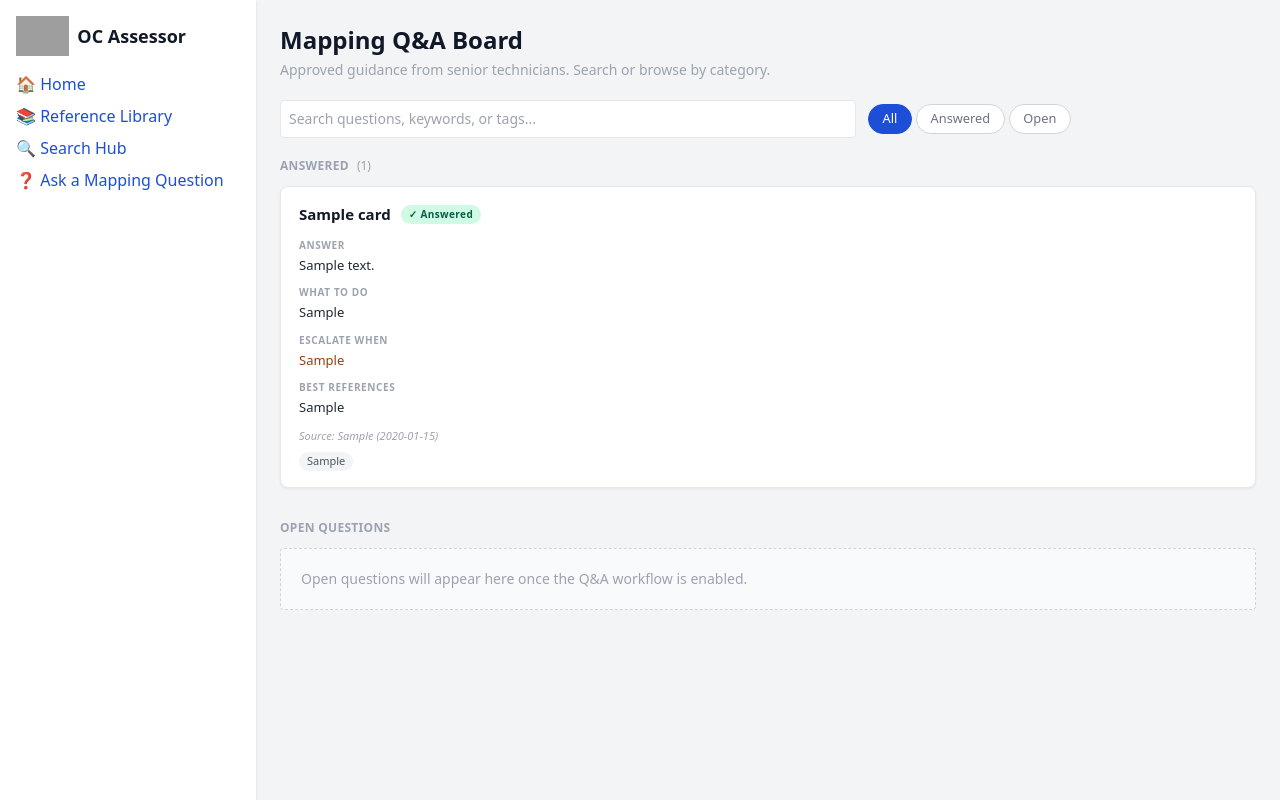
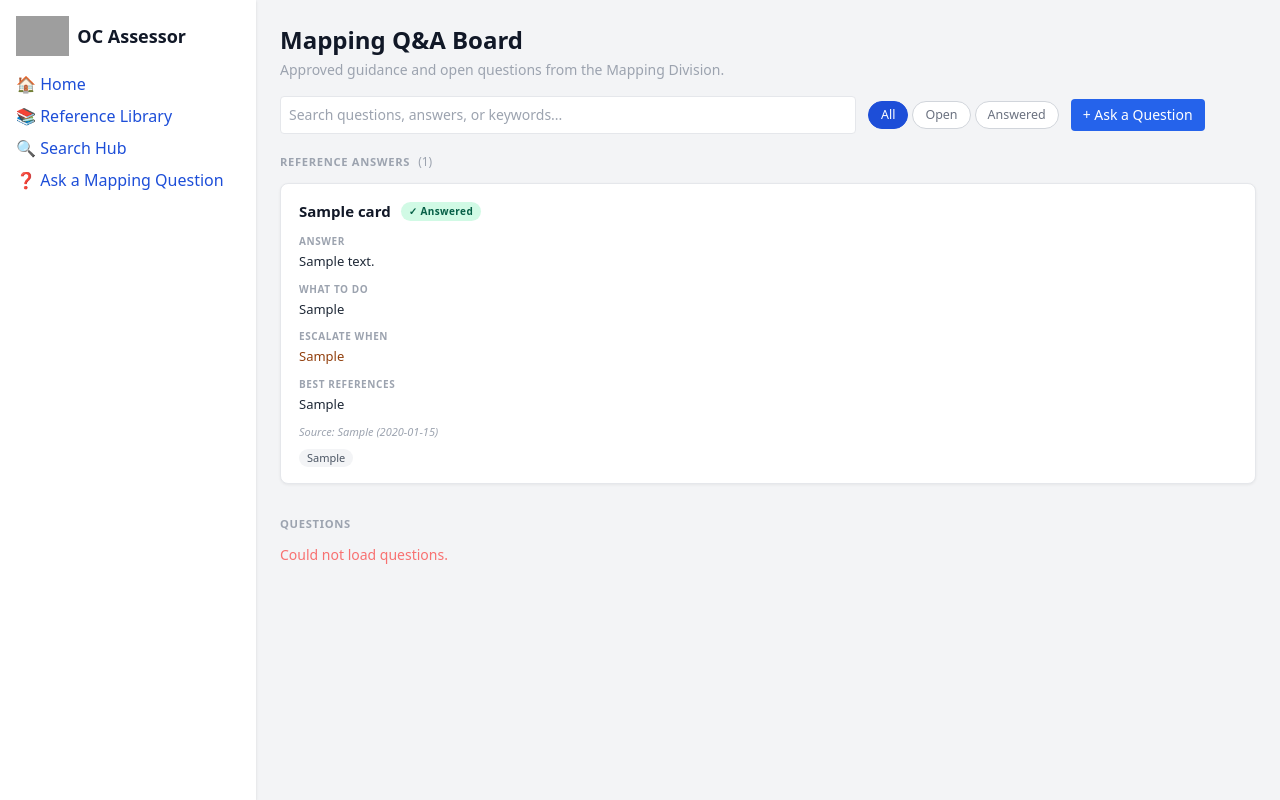
Before and after one commit to chrisrivero-dev/sop-hub, a Flask app: page /ask-mapping-question in a window 1280 px wide. Run offline with Flask 3, Linux system fonts and the light colour scheme; tables that the repository leaves empty hold one stand-in row (values such as "Sample post"); some libraries are stand-ins or nearby versions; grey boxes are pictures that could not be loaded.

Commit message:
Make Q&A name fields optional

```diff
--- /dev/null
+++ b/static/js/qa_board.js
@@ -0,0 +1,326 @@
+/* =====================================================
+   MAPPING Q&A BOARD — QUESTIONS & ANSWERS
+   Owns: real Q&A (not Scenario Cards).
+   No AI. No LLM. No cloud. Local only.
+===================================================== */
+
+(function () {
+  "use strict";
+
+  const qaResults = document.getElementById("qaResults");
+  const qaCount = document.getElementById("qaCount");
+  const qaSection = document.getElementById("qaSection");
+  const askBtn = document.getElementById("qaAskBtn");
+  const askForm = document.getElementById("qaAskForm");
+  const askCancel = document.getElementById("qaAskCancel");
+  const askSubmit = document.getElementById("qaAskSubmit");
+
+  if (!qaResults) return;
+
+  let questions = [];
+  let activeFilter = "all";
+
+  // ---- ESCAPE ----
+  function esc(v) {
+    return String(v ?? "")
+      .replace(/&/g, "&amp;")
+      .replace(/</g, "&lt;")
+      .replace(/>/g, "&gt;")
+      .replace(/"/g, "&quot;");
+  }
+
+  function fmtDate(iso) {
+    if (!iso) return "";
+    try {
+      return new Date(iso).toLocaleDateString();
+    } catch {
+      return "";
+    }
+  }
+
+  // ---- FILTER SYNC with scenario_cards.js ----
+  document.getElementById("scFilters")?.addEventListener("click", (e) => {
+    const btn = e.target.closest(".sc-filter-btn");
+    if (!btn) return;
+    activeFilter = btn.dataset.filter;
+    render(questions);
+    if (qaSection) {
+      qaSection.style.display = activeFilter === "answered" ? "" : "";
+    }
+  });
+
+  // ---- RENDER ANSWER ----
+  function renderAnswer(a) {
+    const bestBadge = a.is_best_answer
+      ? `<span class="qa-best-badge">✓ Best</span>`
+      : "";
+    const approvedBadge = a.approved_by
+      ? `<span class="qa-approved-badge">Approved by ${esc(a.approved_by)}</span>`
+      : "";
+    const markBestBtn = !a.is_best_answer
+      ? `<button class="qa-mark-best text-xs text-gray-400 hover:text-green-700 whitespace-nowrap mt-1"
+                 data-aid="${a.id}">Mark Best</button>`
+      : "";
+    return `
+      <div class="qa-answer ${a.is_best_answer ? "qa-answer-best" : ""}" data-aid="${a.id}">
+        <div class="flex items-start gap-2">
+          <div class="flex-1">
+            <div class="qa-answer-body">${esc(a.body)}</div>
+            <div class="qa-meta">
+            ${esc(a.answered_by || "Mapping Technician")} · ${fmtDate(a.answered_at)}${bestBadge}${approvedBadge}
+            </div>
+          </div>
+          <div class="flex-shrink-0">${markBestBtn}</div>
+        </div>
+      </div>`;
+  }
+
+  // ---- RENDER QUESTION ----
+  function renderQuestion(q) {
+    const statusBadge =
+      q.status === "open"
+        ? `<span class="qa-badge-open">Open</span>`
+        : `<span class="qa-badge-answered">Answered</span>`;
+
+    const tags = (q.tags || "")
+      .split(",")
+      .map((t) => t.trim())
+      .filter(Boolean)
+      .map((t) => `<span class="sc-tag">${esc(t)}</span>`)
+      .join("");
+    const tagsHtml = tags ? `<div class="sc-tags mt-1">${tags}</div>` : "";
+
+    const catHtml = q.category
+      ? `<span class="qa-category">${esc(q.category)}</span>`
+      : "";
+
+    const answersHtml =
+      q.answers && q.answers.length
+        ? q.answers.map(renderAnswer).join("")
+        : `<div class="qa-no-answers">No answers yet. Be the first to answer.</div>`;
+
+    return `
+      <div class="qa-question-card" data-qid="${q.id}">
+        <div class="flex items-start gap-2 flex-wrap">
+          ${statusBadge}${catHtml}
+          <span class="qa-question-title flex-1">${esc(q.title)}</span>
+        </div>
+        ${q.body ? `<div class="qa-question-body">${esc(q.body)}</div>` : ""}
+        <div class="qa-meta">
+        Asked by ${esc(q.asked_by || "Mapping Technician")} · ${fmtDate(q.asked_at)}
+          · ${q.answer_count} answer${q.answer_count !== 1 ? "s" : ""}
+        </div>
+        ${tagsHtml}
+
+        <div class="qa-answers-list mt-3">${answersHtml}</div>
+
+        <div id="qaAnswerForm-${q.id}" class="qa-inline-form" style="display:none;">
+          <textarea class="qa-answer-body-input border rounded w-full text-sm p-2 resize-none"
+                    rows="3" placeholder="Write your answer..."></textarea>
+          <div class="flex gap-2 mt-2 items-center flex-wrap">
+            <input type="text" class="qa-answer-by-input border rounded text-sm p-1.5 w-40"
+                   placeholder="Your name (optional)">
+            <button class="qa-submit-answer bg-blue-600 text-white px-3 py-1.5 rounded text-sm hover:bg-blue-700"
+                    data-qid="${q.id}">Submit Answer</button>
+            <button class="qa-cancel-answer text-sm text-gray-400 hover:text-gray-600"
+                    data-qid="${q.id}">Cancel</button>
+          </div>
+        </div>
+
+        <div class="qa-actions">
+          <button class="qa-toggle-answer text-sm text-blue-600 hover:text-blue-800"
+                  data-qid="${q.id}">+ Add Answer</button>
+        </div>
+      </div>`;
+  }
+
+  // ---- RENDER BOARD ----
+  function render(qs) {
+    let filtered = qs;
+    if (activeFilter === "open")
+      filtered = qs.filter((q) => q.status === "open");
+    if (activeFilter === "answered")
+      filtered = qs.filter((q) => q.status !== "open");
+
+    if (qaCount)
+      qaCount.textContent = filtered.length ? `(${filtered.length})` : "";
+
+    if (!filtered.length) {
+      const msg =
+        activeFilter === "open"
+          ? "No open questions yet. Click <strong>+ Ask a Question</strong> to start."
+          : "No questions match this filter.";
+      qaResults.innerHTML = `<div class="text-sm text-gray-400 py-2">${msg}</div>`;
+      return;
+    }
+
+    qaResults.innerHTML = filtered.map(renderQuestion).join("");
+    bindEvents();
+  }
+
+  // ---- BIND EVENTS (called after each render) ----
+  function bindEvents() {
+    // Toggle answer form
+    document.querySelectorAll(".qa-toggle-answer").forEach((btn) => {
+      btn.addEventListener("click", () => {
+        const form = document.getElementById(`qaAnswerForm-${btn.dataset.qid}`);
+        if (!form) return;
+        const open = form.style.display !== "none";
+        form.style.display = open ? "none" : "";
+        btn.textContent = open ? "+ Add Answer" : "− Add Answer";
+      });
+    });
+
+    // Cancel answer
+    document.querySelectorAll(".qa-cancel-answer").forEach((btn) => {
+      btn.addEventListener("click", () => {
+        const form = document.getElementById(`qaAnswerForm-${btn.dataset.qid}`);
+        if (form) form.style.display = "none";
+        const toggle = document.querySelector(
+          `.qa-toggle-answer[data-qid="${btn.dataset.qid}"]`,
+        );
+        if (toggle) toggle.textContent = "+ Add Answer";
+      });
+    });
+
+    // Submit answer
+    document.querySelectorAll(".qa-submit-answer").forEach((btn) => {
+      btn.addEventListener("click", async () => {
+        const form = document.getElementById(`qaAnswerForm-${btn.dataset.qid}`);
+        const body = form.querySelector(".qa-answer-body-input").value.trim();
+        const by = form.querySelector(".qa-answer-by-input").value.trim();
+        if (!body) {
+          form.querySelector(".qa-answer-body-input").focus();
+          return;
+        }
+
+        btn.disabled = true;
+        btn.textContent = "Submitting…";
+        try {
+          const resp = await fetch(`/qa/questions/${btn.dataset.qid}/answers`, {
+            method: "POST",
+            headers: { "Content-Type": "application/json" },
+            body: JSON.stringify({ body, answered_by: by }),
+          });
+          const data = await resp.json();
+          if (data.ok) {
+            await load(currentQuery());
+          } else {
+            alert(data.error || "Failed.");
+            btn.disabled = false;
+            btn.textContent = "Submit Answer";
+          }
+        } catch (err) {
+          console.error("ANSWER ERROR:", err);
+          btn.disabled = false;
+          btn.textContent = "Submit Answer";
+        }
+      });
+    });
+
+    // Mark best
+    document.querySelectorAll(".qa-mark-best").forEach((btn) => {
+      btn.addEventListener("click", async () => {
+        try {
+          const resp = await fetch(`/qa/answers/${btn.dataset.aid}/best`, {
+            method: "POST",
+          });
+          const data = await resp.json();
+          if (data.ok) await load(currentQuery());
+        } catch (err) {
+          console.error("BEST ERROR:", err);
+        }
+      });
+    });
+  }
+
+  // ---- LOAD ----
+  async function load(q = "") {
+    try {
+      const url = `/qa/questions?status=all${q ? "&q=" + encodeURIComponent(q) : ""}`;
+      const resp = await fetch(url);
+      const data = await resp.json();
+      if (data.ok) {
+        questions = data.questions;
+        render(questions);
+      }
+    } catch (err) {
+      qaResults.innerHTML = `<div class="text-sm text-red-400">Could not load questions.</div>`;
+      console.error("QA LOAD ERROR:", err);
+    }
+  }
+
+  function currentQuery() {
+    return document.getElementById("scSearch")?.value.trim() || "";
+  }
+
+  // ---- ASK FORM ----
+  askBtn?.addEventListener("click", () => {
+    const open = askForm.style.display !== "none";
+    askForm.style.display = open ? "none" : "";
+    askBtn.textContent = open ? "+ Ask a Question" : "− Ask a Question";
+  });
+
+  askCancel?.addEventListener("click", () => {
+    askForm.style.display = "none";
+    askBtn.textContent = "+ Ask a Question";
+  });
+
+  askSubmit?.addEventListener("click", async () => {
+    const titleEl = document.getElementById("qaAskTitle");
+    const title = titleEl?.value.trim();
+    if (!title) {
+      titleEl?.focus();
+      return;
+    }
+
+    askSubmit.disabled = true;
+    askSubmit.textContent = "Submitting…";
+    try {
+      const resp = await fetch("/qa/questions", {
+        method: "POST",
+        headers: { "Content-Type": "application/json" },
+        body: JSON.stringify({
+          title,
+          body: document.getElementById("qaAskBody")?.value.trim() || "",
+          asked_by: document.getElementById("qaAskBy")?.value.trim() || "",
+          category:
+            document.getElementById("qaAskCategory")?.value.trim() || "",
+          tags: document.getElementById("qaAskTags")?.value.trim() || "",
+        }),
+      });
+      const data = await resp.json();
+      if (data.ok) {
+        [
+          "qaAskTitle",
+          "qaAskBody",
+          "qaAskBy",
+          "qaAskCategory",
+          "qaAskTags",
+        ].forEach((id) => {
+          const el = document.getElementById(id);
+          if (el) el.value = "";
+        });
+        askForm.style.display = "none";
+        askBtn.textContent = "+ Ask a Question";
+        await load();
+      } else {
+        alert(data.error || "Failed to submit question.");
+      }
+    } catch (err) {
+      console.error("ASK ERROR:", err);
+    }
+    askSubmit.disabled = false;
+    askSubmit.textContent = "Submit Question";
+  });
+
+  // ---- SEARCH INTEGRATION (shares #scSearch with scenario_cards.js) ----
+  document.getElementById("scSearch")?.addEventListener("input", () => {
+    const q = document.getElementById("scSearch").value.trim();
+    clearTimeout(window._qaBoardTimer);
+    window._qaBoardTimer = setTimeout(() => load(q), 300);
+  });
+
+  // ---- INIT ----
+  load();
+})();
--- a/templates/ask_mapping_question.html
+++ b/templates/ask_mapping_question.html
@@ -2,56 +2,133 @@
 {% block title %}Mapping Q&A Board — SOP Hub{% endblock %}
 {% block content %}
 
-<div class="mb-5">
-    <h1 class="text-2xl font-bold">Mapping Q&A Board</h1>
-    <p class="text-sm text-gray-400 mt-1">Approved guidance from senior technicians. Search or browse by category.</p>
-</div>
+<style>
+    .qa-section-label {
+        font-size: 0.7rem;
+        font-weight: 600;
+        text-transform: uppercase;
+        letter-spacing: 0.06em;
+        color: #9ca3af;
+    }
 
-<!-- TOOLBAR -->
-<div class="flex flex-col sm:flex-row gap-3 mb-5 items-start sm:items-center">
-    <div class="sc-search-wrapper flex-1 max-w-xl relative">
-        <input id="scSearch" type="text" placeholder="Search questions, keywords, or tags..."
-            class="border p-2 rounded w-full text-sm" autocomplete="off">
-        <div id="scSuggestions" class="sc-suggestions hidden"></div>
-    </div>
+    .qa-question-card {
+        border: 1px solid #e5e7eb;
+        border-radius: 0.5rem;
+        background: white;
+        padding: 0.875rem 1rem;
+    }
 
-    <!-- FILTERS -->
-    <div class="flex gap-1 flex-shrink-0" id="scFilters">
-        <button class="sc-filter-btn sc-filter-active" data-filter="all">All</button>
-        <button class="sc-filter-btn" data-filter="answered">Answered</button>
-        <button class="sc-filter-btn" data-filter="open">Open</button>
-    </div>
-</div>
+    .qa-question-title {
+        font-size: 0.95rem;
+        font-weight: 600;
+        color: #111827;
+    }
 
-<!-- ANSWERED SECTION -->
-<div id="scAnsweredSection">
-    <div class="flex items-center gap-2 mb-3">
-        <span class="text-xs font-semibold text-gray-400 uppercase tracking-wide">Answered</span>
-        <span id="scAnsweredCount" class="text-xs text-gray-400"></span>
-    </div>
-    <div id="scResults" class="space-y-3"></div>
-</div>
+    .qa-question-body {
+        font-size: 0.85rem;
+        color: #374151;
+        margin-top: 0.25rem;
+    }
 
-<!-- OPEN QUESTIONS SECTION -->
-<div id="scOpenSection" class="mt-8">
-    <div class="flex items-center gap-2 mb-3">
-        <span class="text-xs font-semibold text-gray-400 uppercase tracking-wide">Open Questions</span>
-    </div>
-    <div class="border border-dashed border-gray-300 rounded p-5 text-sm text-gray-400 bg-gray-50">
-        Open questions will appear here once the Q&amp;A workflow is enabled.
-    </div>
-</div>
+    .qa-meta {
+        font-size: 0.75rem;
+        color: #9ca3af;
+        margin-top: 0.25rem;
+    }
 
-<style>
+    .qa-answer {
+        background: #f9fafb;
+        border: 1px solid #e5e7eb;
+        border-radius: 0.375rem;
+        padding: 0.625rem 0.75rem;
+        margin-top: 0.5rem;
+    }
+
+    .qa-answer-best {
+        background: #f0fdf4;
+        border-color: #86efac;
+    }
+
+    .qa-answer-body {
+        font-size: 0.85rem;
+        color: #1f2937;
+        white-space: pre-wrap;
+    }
+
+    .qa-badge-open {
+        font-size: 0.7rem;
+        padding: 0.1rem 0.5rem;
+        border-radius: 9999px;
+        background: #dbeafe;
+        color: #1d4ed8;
+        font-weight: 600;
+    }
+
+    .qa-badge-answered {
+        font-size: 0.7rem;
+        padding: 0.1rem 0.5rem;
+        border-radius: 9999px;
+        background: #dcfce7;
+        color: #15803d;
+        font-weight: 600;
+    }
+
+    .qa-best-badge {
+        font-size: 0.7rem;
+        padding: 0.1rem 0.5rem;
+        border-radius: 9999px;
+        background: #dcfce7;
+        color: #15803d;
+        font-weight: 600;
+        margin-left: 0.5rem;
+    }
+
+    .qa-approved-badge {
+        font-size: 0.7rem;
+        padding: 0.1rem 0.5rem;
+        border-radius: 9999px;
+        background: #fef9c3;
+        color: #854d0e;
+        font-weight: 600;
+        margin-left: 0.25rem;
+    }
+
+    .qa-category {
+        font-size: 0.72rem;
+        padding: 0.1rem 0.5rem;
+        border-radius: 0.25rem;
+        background: #f3f4f6;
+        color: #6b7280;
+    }
+
+    .qa-no-answers {
+        font-size: 0.8rem;
+        color: #9ca3af;
+        padding: 0.375rem 0;
+    }
+
+    .qa-actions {
+        margin-top: 0.625rem;
+        padding-top: 0.5rem;
+        border-top: 1px solid #f3f4f6;
+    }
+
+    .qa-inline-form {
+        margin-top: 0.75rem;
+        padding: 0.75rem;
+        background: #f9fafb;
+        border: 1px solid #e5e7eb;
+        border-radius: 0.375rem;
+    }
+
     .sc-filter-btn {
-        padding: 0.3rem 0.85rem;
+        padding: 0.25rem 0.75rem;
         border-radius: 9999px;
         border: 1px solid #d1d5db;
-        font-size: 0.8rem;
+        font-size: 0.78rem;
         color: #6b7280;
         background: white;
         cursor: pointer;
-        transition: background 0.15s, color 0.15s;
     }
 
     .sc-filter-btn:hover {
@@ -69,5 +146,81 @@
     }
 </style>
 
-<script src="{{ url_for('static', filename='js/scenario_cards.js') }}?v=3"></script>
+<!-- HEADER -->
+<div class="mb-4">
+    <h1 class="text-2xl font-bold">Mapping Q&amp;A Board</h1>
+    <p class="text-sm text-gray-400 mt-1">Approved guidance and open questions from the Mapping Division.</p>
+</div>
+
+<!-- TOOLBAR -->
+<div class="flex flex-col sm:flex-row gap-3 mb-5 items-start sm:items-center">
+    <div class="sc-search-wrapper relative flex-1 max-w-xl">
+        <input id="scSearch" type="text" placeholder="Search questions, answers, or keywords..."
+            class="border p-2 rounded w-full text-sm" autocomplete="off">
+        <div id="scSuggestions" class="sc-suggestions hidden"></div>
+    </div>
+
+    <div id="scFilters" class="flex gap-1 flex-shrink-0">
+        <button class="sc-filter-btn sc-filter-active" data-filter="all">All</button>
+        <button class="sc-filter-btn" data-filter="open">Open</button>
+        <button class="sc-filter-btn" data-filter="answered">Answered</button>
+    </div>
+
+    <button id="qaAskBtn"
+        class="bg-blue-600 text-white px-3 py-1.5 rounded text-sm hover:bg-blue-700 whitespace-nowrap flex-shrink-0">
+        + Ask a Question
+    </button>
+</div>
+
+<!-- ASK FORM -->
+<div id="qaAskForm" style="display:none;" class="mb-5 p-4 border rounded bg-white shadow-sm">
+    <div class="text-sm font-semibold text-gray-700 mb-3">New Question</div>
+    <div class="space-y-2">
+        <input id="qaAskTitle" type="text" placeholder="Question title (required)"
+            class="border rounded w-full text-sm p-2">
+        <textarea id="qaAskBody" rows="3" placeholder="Additional details (optional)"
+            class="border rounded w-full text-sm p-2 resize-none"></textarea>
+        <div class="flex gap-2 flex-wrap">
+            <div class="flex-1 min-w-[140px]">
+                <input id="qaAskBy" type="text" placeholder="Your name" class="border rounded text-sm p-1.5 w-full">
+                <p class="text-xs text-gray-400 mt-0.5">Optional. Leave blank to post as Mapping Technician.</p>
+            </div>
+            <input id="qaAskCategory" type="text" placeholder="Category (optional)"
+                class="border rounded text-sm p-1.5 flex-1 min-w-[140px]">
+            <input id="qaAskTags" type="text" placeholder="Tags, comma-separated"
+                class="border rounded text-sm p-1.5 flex-1 min-w-[140px]">
+        </div>
+        <div class="flex gap-2 pt-1">
+            <button id="qaAskSubmit" class="bg-blue-600 text-white px-4 py-1.5 rounded text-sm hover:bg-blue-700">
+                Submit Question
+            </button>
+            <button id="qaAskCancel" class="text-sm text-gray-400 hover:text-gray-600">
+                Cancel
+            </button>
+        </div>
+    </div>
+</div>
+
+<!-- SCENARIO CARDS SECTION (Reference Answers) -->
+<div id="scSection" class="mb-8">
+    <div class="flex items-center gap-2 mb-3">
+        <span class="qa-section-label">Reference Answers</span>
+        <span id="scAnsweredCount" class="text-xs text-gray-400"></span>
+    </div>
+    <div id="scResults" class="space-y-3"></div>
+</div>
+
+<!-- QUESTIONS SECTION -->
+<div id="qaSection">
+    <div class="flex items-center gap-2 mb-3">
+        <span class="qa-section-label">Questions</span>
+        <span id="qaCount" class="text-xs text-gray-400"></span>
+    </div>
+    <div id="qaResults" class="space-y-3">
+        <div class="text-sm text-gray-400">Loading…</div>
+    </div>
+</div>
+
+<script src="{{ url_for('static', filename='js/scenario_cards.js') }}?v=4"></script>
+<script src="{{ url_for('static', filename='js/qa_board.js') }}?v=1"></script>
 {% endblock %}
```
